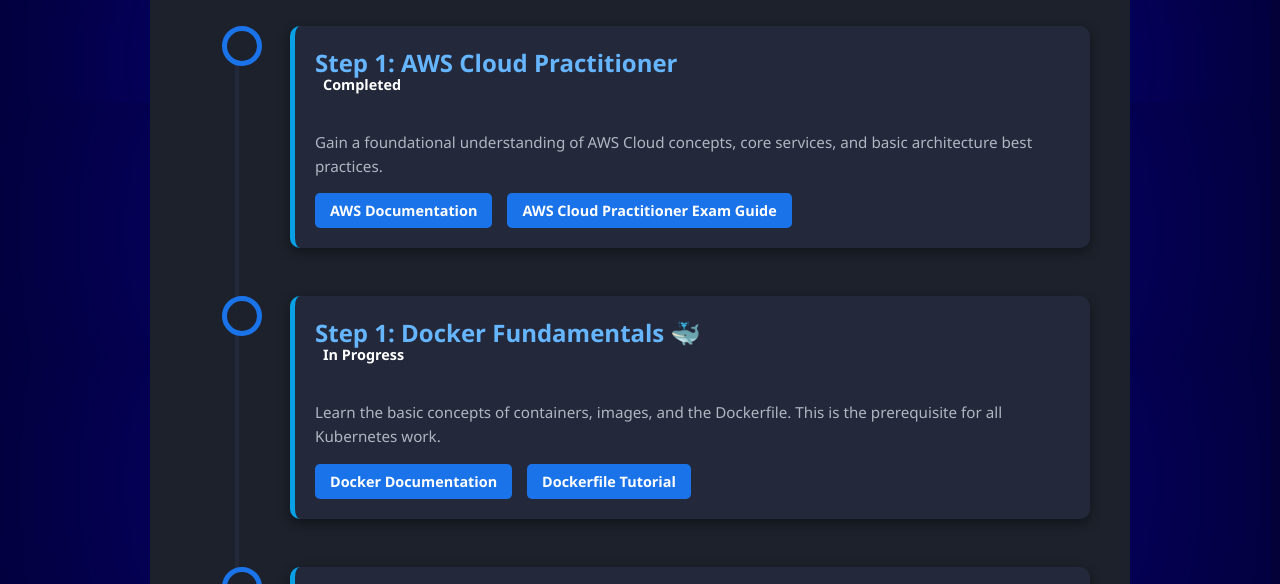
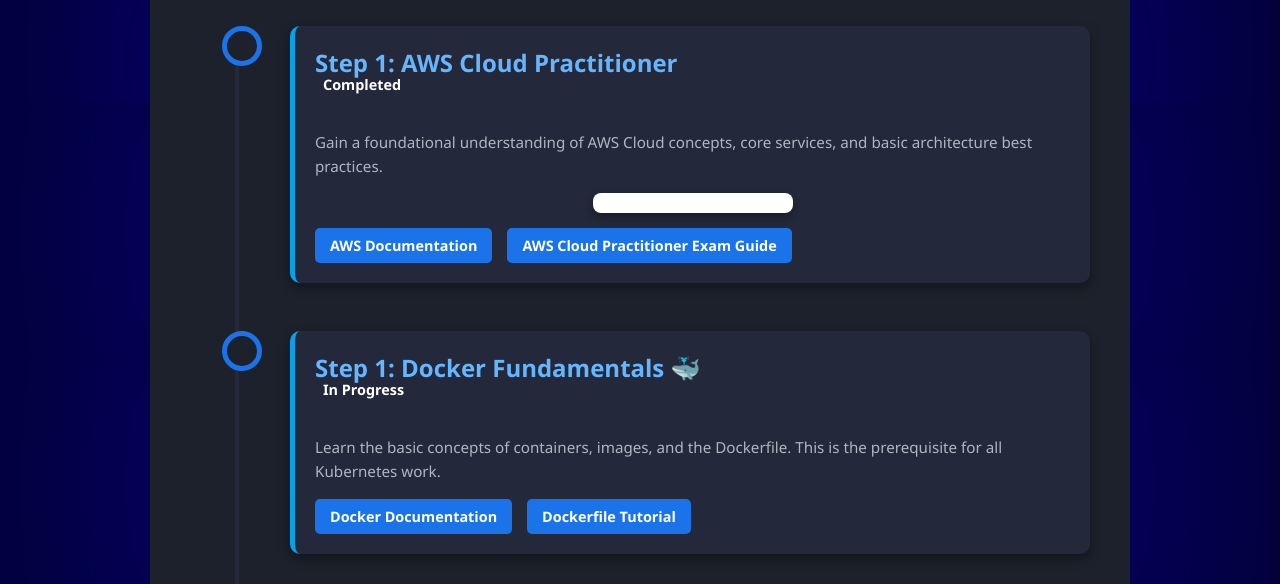
Before and after one commit to VKorobeinikov/LiveCV, a plain HTML site: page learning path.html in a window 1280 px wide. Shown: the part 153-737 px from the top of the page. Drawn offline with Linux system fonts and the light colour scheme; a script that the page names is missing.

Commit message:
centered the credly embedded, tried to fix color but the java embed overrides it anyways unluckily

```diff
--- a/learning path.html
+++ b/learning path.html
@@ -16,6 +16,7 @@
                     Gain a foundational understanding of AWS Cloud concepts, core services, and basic architecture best practices.
                 </p>
 
+            <div class="badge-wrapper">
               <div
                 data-iframe-width="150"
                 data-iframe-height="270"
@@ -23,6 +24,7 @@
                 data-share-badge-host="https://www.credly.com">
               </div>
                 <script type="text/javascript" async src="//cdn.credly.com/assets/utilities/embed.js"></script>
+            </div>
 
                 <div class="links">
                     <a href="https://docs.aws.amazon.com/" target="_blank">AWS Documentation</a>
--- a/learningpath-style.css
+++ b/learningpath-style.css
@@ -197,3 +197,45 @@ a:hover {
         left: 10px;
     }
 }
+
+/* =============================== */
+/* CREDLY BADGE EMBED FIXES */
+/* =============================== */
+
+/* Style the custom wrapper for centering */
+.badge-wrapper {
+    /* Center the block element */
+    display: block;
+    margin-left: auto;
+    margin-right: auto;
+
+    /* Set max-width to prevent stretching */
+    max-width: 200px;
+
+    /* Add vertical spacing */
+    margin-top: 15px;
+    margin-bottom: 15px;
+}
+
+/* COLOR FIX: Light Background- trying to fix the backround color issue with iframe*/
+/* Target the Credly data attribute for high specificity */
+div[data-share-badge-id] {
+    /* KEY FIX: Set a white background for the text to appear on */
+    background-color: white;
+
+    padding: 10px;
+    border-radius: 8px;
+    box-shadow: 0 4px 8px rgba(0, 0, 0, 0.3); /* Makes it look professional */
+
+    /* Ensure the container is displayed as a block */
+    display: block;
+}
+
+/* Ensure any text inside the badge container is dark,
+   so it's visible on the white background (opposite of what you were trying!)
+   If the badge text is dark, we need the background to be light.
+*/
+div[data-share-badge-id] p,
+div[data-share-badge-id] a {
+    color: #333 !important; /* Force a dark grey for good contrast on the light background */
+}
```
